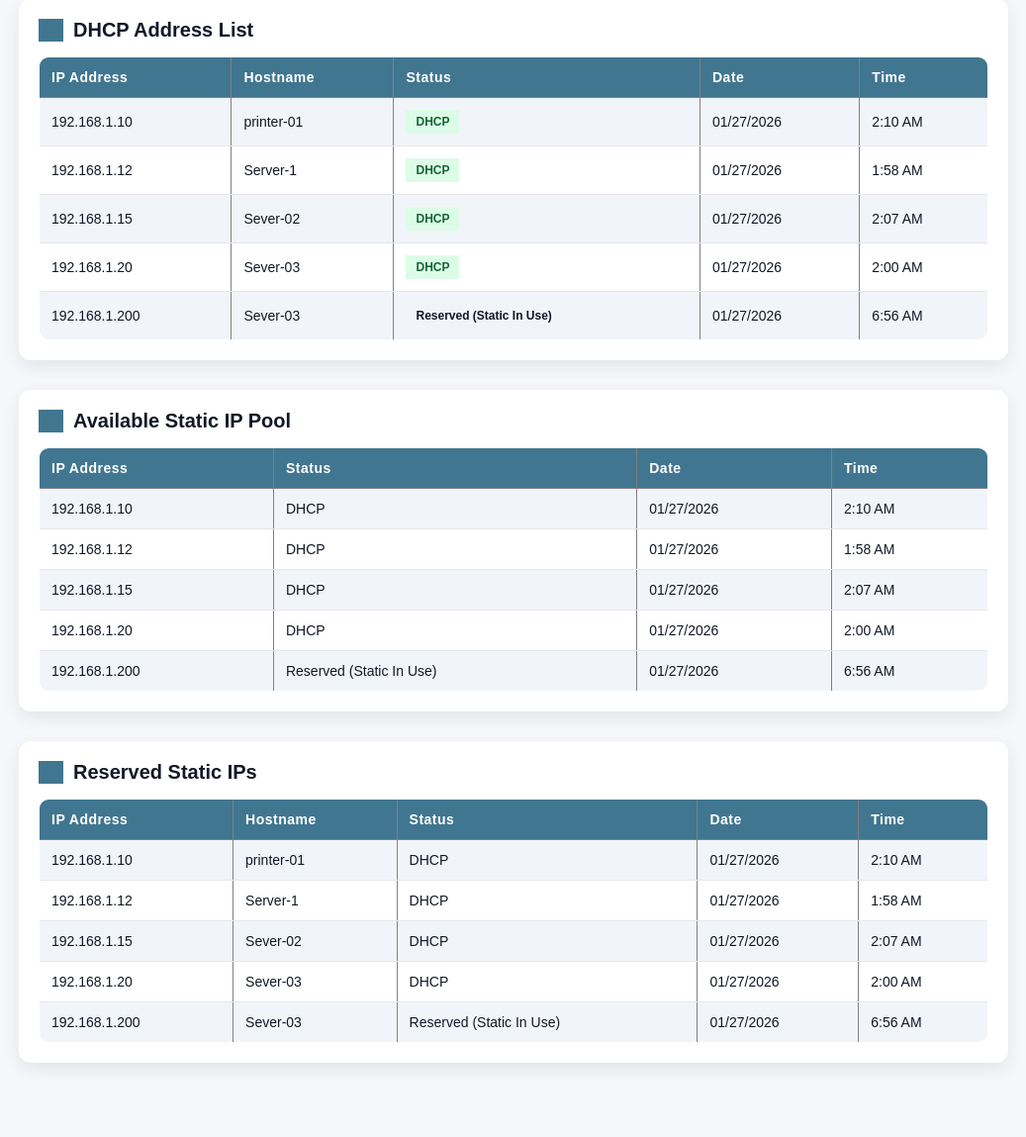
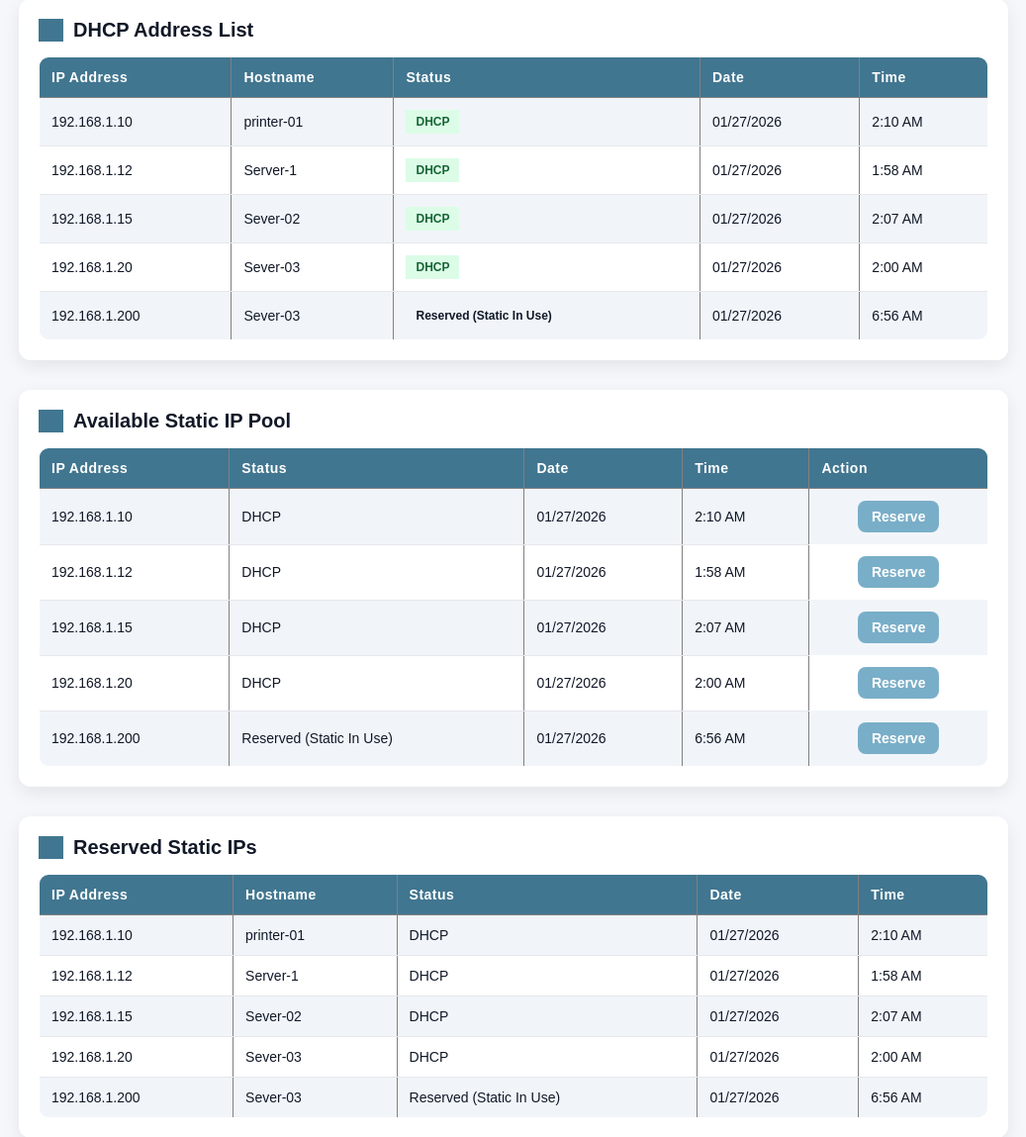
Before and after one commit to samuelembaye61-cyber/Static-ip-reservation, a Django app: template myProject/dhcp_manager/ipam/templates/ipam/dhcp_list.html in a window 1280 px wide. Shown: the part 92-1241 px from the top of the page at 99% size, without its empty margins (5-1042 px from the left). Before the commit the page ends 1169 px from the top, so only its background shows below. Run offline with Django 4.2, Linux system fonts and the light colour scheme; the template is opened without the code that fills it: values that come from a table or form of the project are taken from there, others are empty; data comes from the database, SQL or seed files in the repository; both versions use the stored data as it was after the commit.

Commit message:
created the reserv button

```diff
--- a/myProject/dhcp_manager/ipam/static/css/style.css
+++ b/myProject/dhcp_manager/ipam/static/css/style.css
@@ -97,3 +97,32 @@ td {
   background: #dbeafe;
   color: #1e40af;
 }
+
+/* Reserve Button */
+.flex{
+  display: flex;
+  flex-direction: row;
+  justify-content: center;
+  border: none;
+
+}
+.reserve-btn {
+  background: #79aec8;
+  color: white;
+  border: none;
+  padding: 8px 14px;
+  border-radius: 8px;
+  cursor: pointer;
+  font-weight: 600;
+  font-size: 14px;
+  transition: 0.2s ease-in-out;
+
+}
+
+.reserve-btn:hover {
+  background: #417690;
+}
+
+.reserve-btn:active {
+  transform: scale(0.98);
+}
--- a/myProject/dhcp_manager/ipam/templates/ipam/dhcp_list.html
+++ b/myProject/dhcp_manager/ipam/templates/ipam/dhcp_list.html
@@ -62,6 +62,7 @@
                     <th>Status</th>
                     <th>Date</th>
                     <th>Time</th>
+                    <th>Action</th>
                 </tr>
 
                 {% for ip in available_static %}
@@ -70,10 +71,16 @@
                     <td>{{ ip.get_status_display }}</td>
                     <td>{{ ip.updated_at|date:"m/d/Y" }}</td>
                     <td>{{ ip.updated_at|date:"g:i A" }}</td>
+                    <td class="flex">
+                        <form action="{% url 'reserve_ip' ip.id %}" method="POST">
+                            {% csrf_token %}
+                            <button type="submit" class="reserve-btn">Reserve</button>
+                        </form>
+                    </td>
                 </tr>
                 {% empty %}
                 <tr>
-                    <td colspan="4">No available static IPs found.</td>
+                    <td colspan="5">No available static IPs found.</td>
                 </tr>
                 {% endfor %}
             </table>
--- a/myProject/dhcp_manager/ipam/urls.py
+++ b/myProject/dhcp_manager/ipam/urls.py
@@ -1,7 +1,9 @@
 
 from django.urls import path
-from .views import dhcp_list
+from .views import dhcp_list, reserve_ip
 
 urlpatterns = [
     path('', dhcp_list, name='dhcp_list'),
+    path("reserve/<int:ip_address_id>/", reserve_ip, name="reserve_ip"),
+
 ]
```
Also changed, not shown: myProject/dhcp_manager/ipam/views.py (+13 -0 lines), myProject/dhcp_manager/db.sqlite3.
